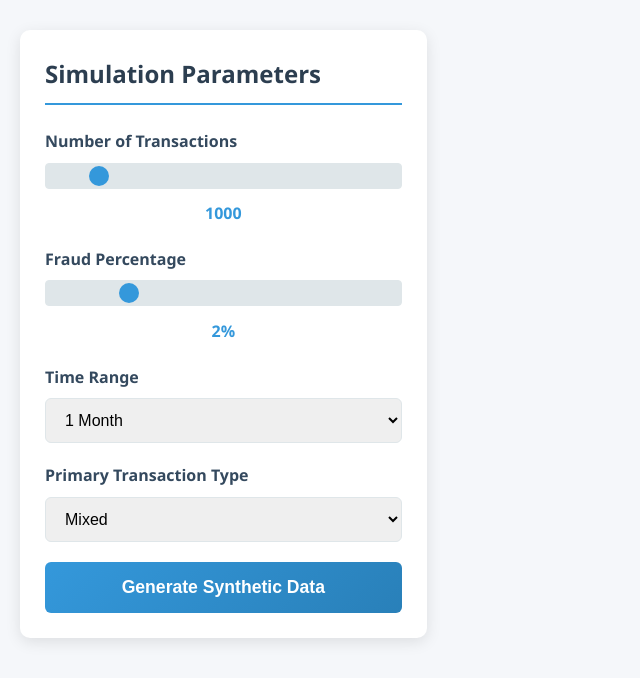
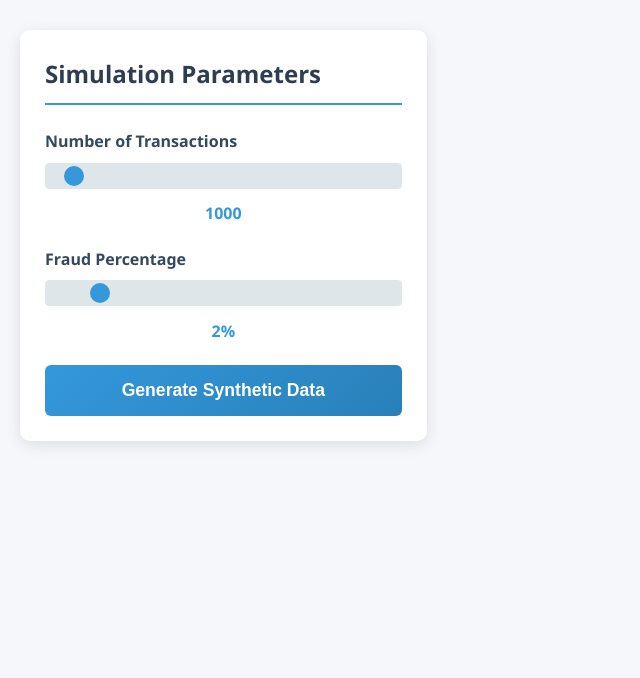
Before and after one commit to manyamvamsi2/Genesiss, a Flask app: template templates/index.html in a window 1280 px wide. Shown: the part 163-841 px from the top of the page, without its empty margins (0-640 px from the left). After the commit the page ends 608 px from the top, so only its background shows below. Run offline with Flask 3, Linux system fonts and the light colour scheme; the template is opened without the code that fills it, so the values that code supplies are empty.

Commit message:
Update index.html

```diff
--- a/templates/index.html
+++ b/templates/index.html
@@ -16,51 +16,20 @@
                     <div class="form-group">
                         <label class="form-label" for="num_transactions">Number of Transactions</label>
                         <input type="range" class="form-control" id="num_transactions" name="num_transactions"
-                               min="100" max="10000" value="1000" step="100" oninput="updateValue('num_transactions', 'transactions-value')">
+                               min="100" max="100000" value="1000" step="100" oninput="updateValue('num_transactions', 'transactions-value')">
                         <div class="value-display">
-                            <span id="transactions-value">1000</span>
+                            <span id="transactions-value">1,000</span>
                         </div>
                     </div>
 
                     <div class="form-group">
                         <label class="form-label" for="fraud_percentage">Fraud Percentage</label>
                         <input type="range" class="form-control" id="fraud_percentage" name="fraud_percentage"
-                               min="0.1" max="10" value="2" step="0.1" oninput="updateValue('fraud_percentage', 'fraud-value')">
+                               min="0.1" max="20" value="2" step="0.1" oninput="updateValue('fraud_percentage', 'fraud-value')">
                         <div class="value-display">
                             <span id="fraud-value">2%</span>
                         </div>
                     </div>
-
-                    <div class="form-group">
-                        <label class="form-label" for="time_range">Time Range</label>
-                        <select class="form-control" id="time_range" name="time_range">
-                            <option value="1 Day">1 Day</option>
-                            <option value="1 Week">1 Week</option>
-                            <option value="1 Month" selected>1 Month</option>
-                            <option value="3 Months">3 Months</option>
-                            <option value="6 Months">6 Months</option>
-                            <option value="1 Year">1 Year</option>
-                        </select>
-                    </div>
-
-                    <div class="form-group">
-                        <label class="form-label" for="transaction_type">Primary Transaction Type</label>
-                        <select class="form-control" id="transaction_type" name="transaction_type">
-                            <option value="Mixed" selected>Mixed</option>
-                            <option value="Retail">Retail</option>
-                            <option value="Online">Online</option>
-                            <option value="Grocery">Grocery</option>
-                            <option value="Food">Food</option>
-                            <option value="Travel">Travel</option>
-                            <option value="Entertainment">Entertainment</option>
-                            <option value="Services">Services</option>
-                            <option value="Utilities">Utilities</option>
-                            <option value="Healthcare">Healthcare</option>
-                            <option value="Education">Education</option>
-                        </select>
-                    </div>
-
-
 
                     <button type="submit" class="btn btn-generate">Generate Synthetic Data</button>
                 </form>
@@ -70,7 +39,7 @@
         <div class="right-panel">
             <div id="loading" class="loading" style="display: none;">
                 <div class="spinner"></div>
-                <p>Generating synthetic data... This may take a few minutes.</p>
+                <p>Generating synthetic data... This may take a moment.</p>
             </div>
 
             <div id="error-message" class="alert alert-danger" style="display: none;"></div>
@@ -83,17 +52,14 @@
                             <div class="metric-value" id="total-transactions">0</div>
                             <div class="metric-label">Total Transactions</div>
                         </div>
-
                         <div class="metric-card">
                             <div class="metric-value" id="fraudulent-transactions">0</div>
                             <div class="metric-label">Fraudulent</div>
                         </div>
-
                         <div class="metric-card">
                             <div class="metric-value" id="total-amount">$0.00</div>
                             <div class="metric-label">Total Amount</div>
                         </div>
-
                         <div class="metric-card">
                             <div class="metric-value" id="avg-transaction">$0.00</div>
                             <div class="metric-label">Avg. Transaction</div>
@@ -101,19 +67,11 @@
                     </div>
                 </div>
 
-                <div class="card">
-                    <h2 class="section-header">Transaction Type Distribution</h2>
-                    <div id="category-distribution-chart" class="distribution-chart"></div>
-                </div>
-
+                <div class="charts-grid">
                     <div class="card">
                         <h2 class="section-header">Fraud Analysis</h2>
                         <div id="fraud-by-category-chart" class="fraud-chart"></div>
                     </div>
-
-                <div class="card">
-                    <h2 class="section-header">Risk Patterns Detected</h2>
-                    <div id="risk-patterns" class="risk-patterns-grid"></div>
                 </div>
 
                 <div class="card">
@@ -121,18 +79,8 @@
                     <div class="table-container">
                         <table class="table" id="sample-transactions">
                             <thead>
-                                <tr>
-                                    <th>ID</th>
-                                    <th>Date</th>
-                                    <th>Amount</th>
-                                    <th>Type</th>
-                                    <th>Merchant</th>
-                                    <th>Location</th>
-                                    <th>Status</th>
-                                </tr>
                                 </thead>
                             <tbody>
-                                <!-- Data will be populated by JavaScript -->
                                 </tbody>
                         </table>
                     </div>
@@ -146,17 +94,4 @@
         </div>
     </div>
 </div>
-
-<script>
-function updateValue(sliderId, valueId) {
-    const slider = document.getElementById(sliderId);
-    const valueDisplay = document.getElementById(valueId);
-
-    if (sliderId === 'fraud_percentage') {
-        valueDisplay.textContent = slider.value + '%';
-    } else {
-        valueDisplay.textContent = slider.value;
-    }
-}
-</script>
 {% endblock %}
```
Lines whose indentation alone changed are shown as unchanged.
